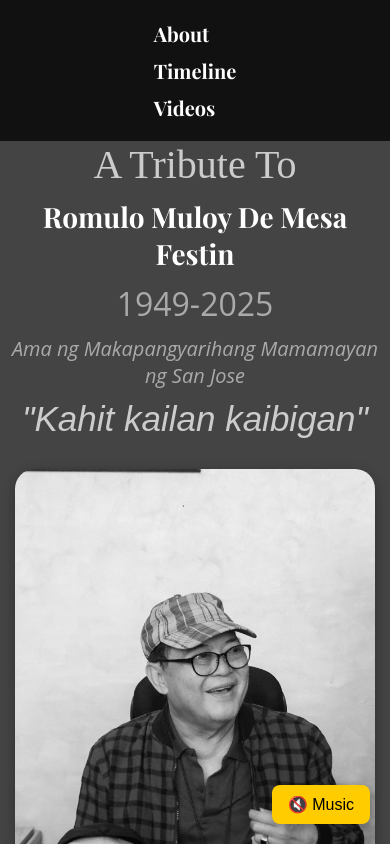
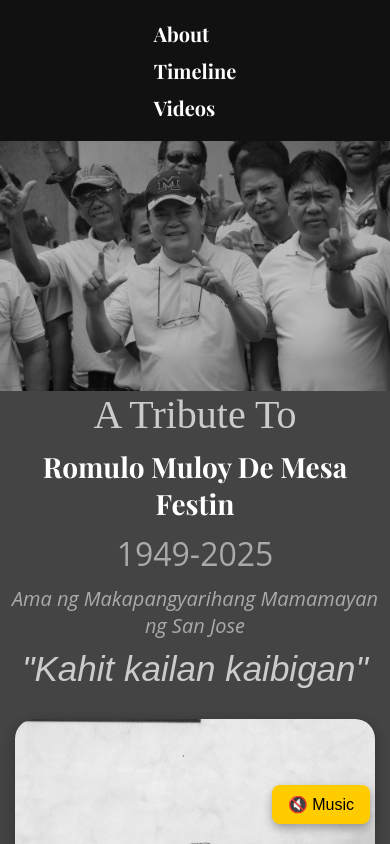
Before and after one commit to lmfsabaricos/TributePageGramps, a plain HTML site: page index.html in a window 390 px wide. Shown: the top 844 px of the page. Drawn offline with nearby package versions, Linux system fonts and the light colour scheme.

Commit message:
Final update: fixed mobile slideshow and other tweaks

```diff
--- a/styles.css
+++ b/styles.css
@@ -568,15 +568,18 @@ html, body {
 @media (max-width: 768px) {
 
   /* Slideshows */
-.slideshow {
-  width: 100vw;
-  height: auto;
-  max-height: none;
-  aspect-ratio: unset;
-}
-
+  .slideshow {
+    width: 100vw;
+    height: 250px;
+    max-height: none;
+    aspect-ratio: unset;
+    position: relative;
+    overflow: hidden;
+  }
 .slide {
   width: 100%;
+  height: 100%;
+  object-fit: cover;
 }
   /* Titles */
   .title {
```
